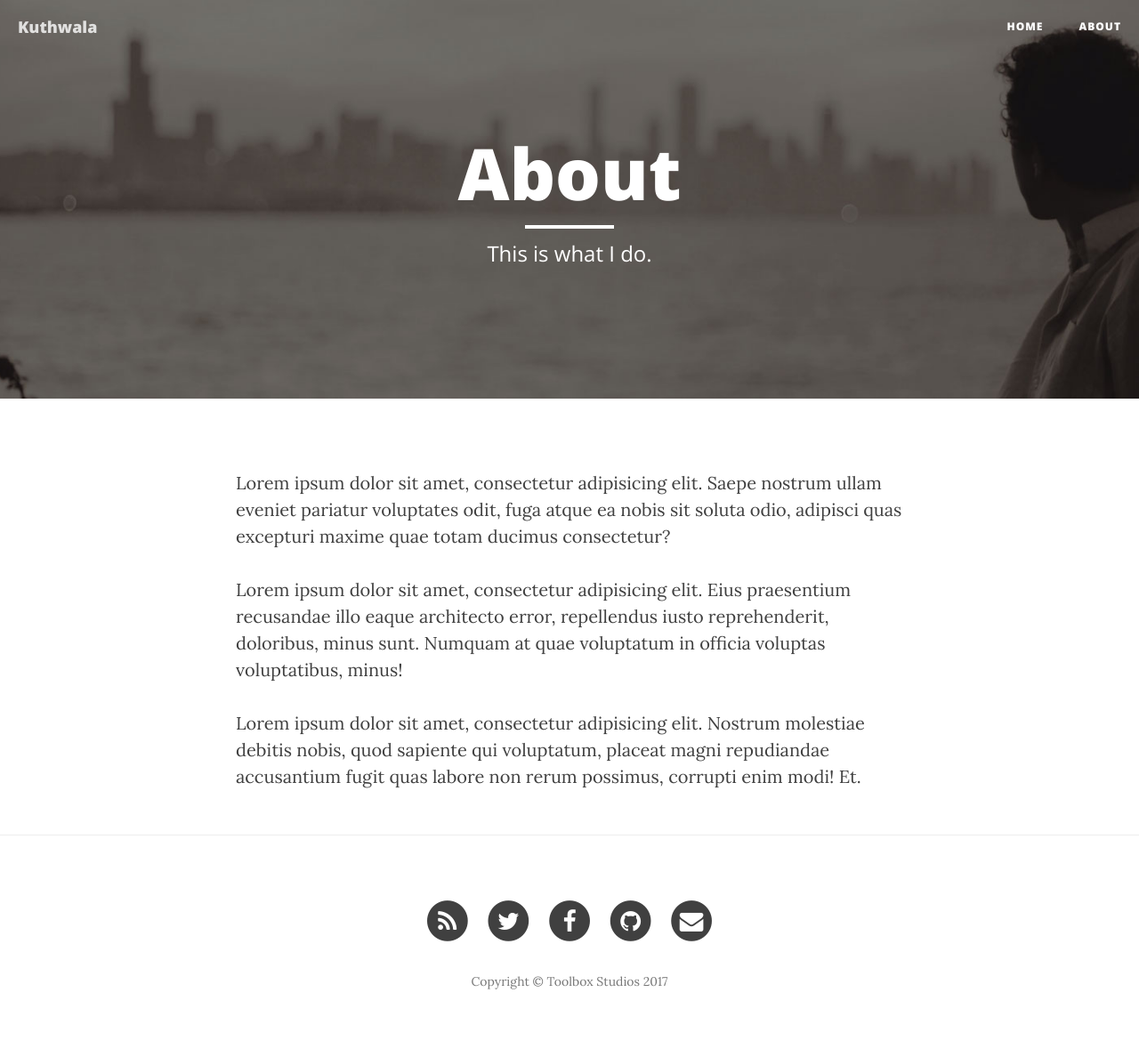
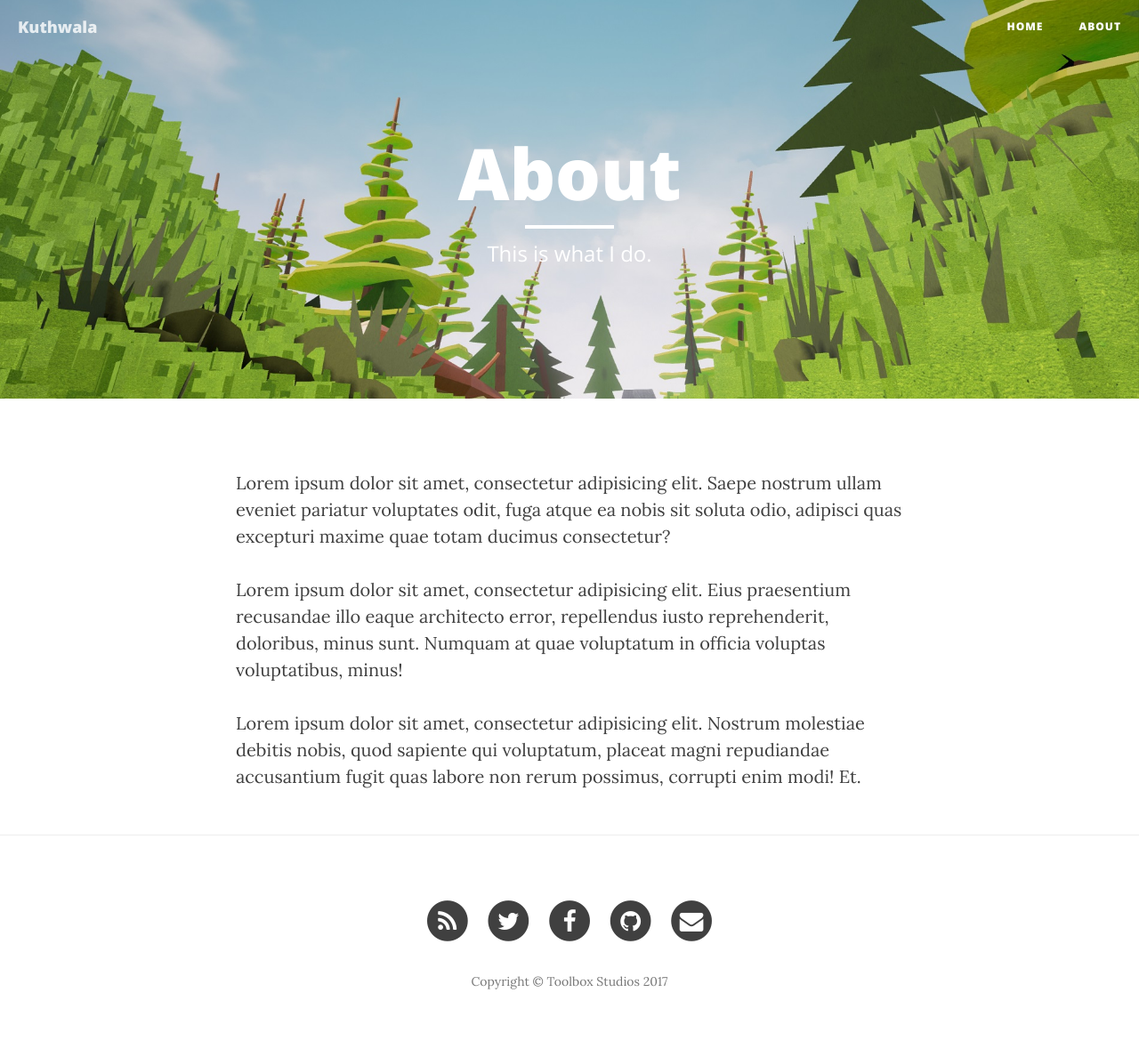
Before and after one commit to ToolboxStudio/ToolboxStudio.github.io, a Jekyll site: the page built from about.html, in a window 1280 px wide. Shown: the whole page at 89% size. Built offline with Jekyll 4.4.1, drawn with Linux system fonts in a browser that asks for light colours; nearby versions of some CDN libraries.

Commit message:
Update about.html

```diff
--- a/about.html
+++ b/about.html
@@ -2,7 +2,7 @@
 layout: page
 title: "About"
 description: "This is what I do."
-header-img: "img/about-bg.jpg"
+header-img: "img/screenshot.jpg"
 ---
 
 <p>Lorem ipsum dolor sit amet, consectetur adipisicing elit. Saepe nostrum ullam eveniet pariatur voluptates odit, fuga atque ea nobis sit soluta odio, adipisci quas excepturi maxime quae totam ducimus consectetur?</p>
```
